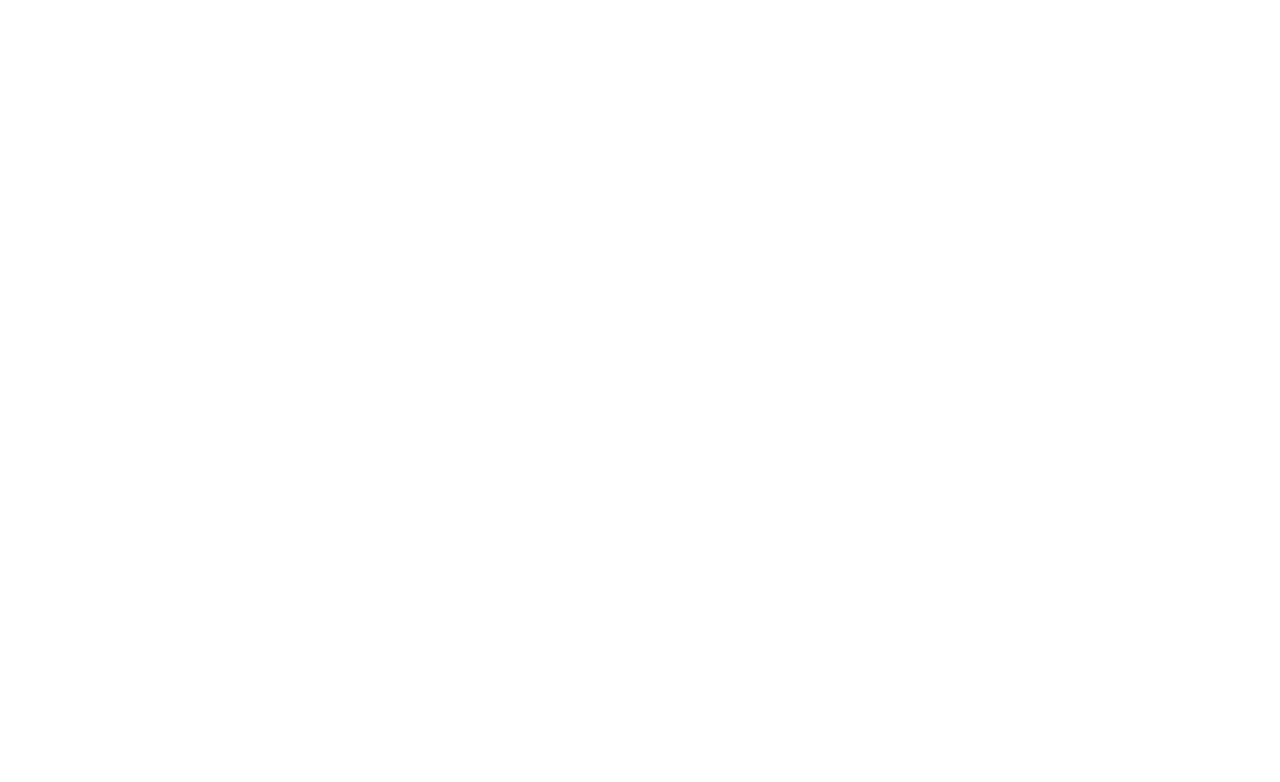
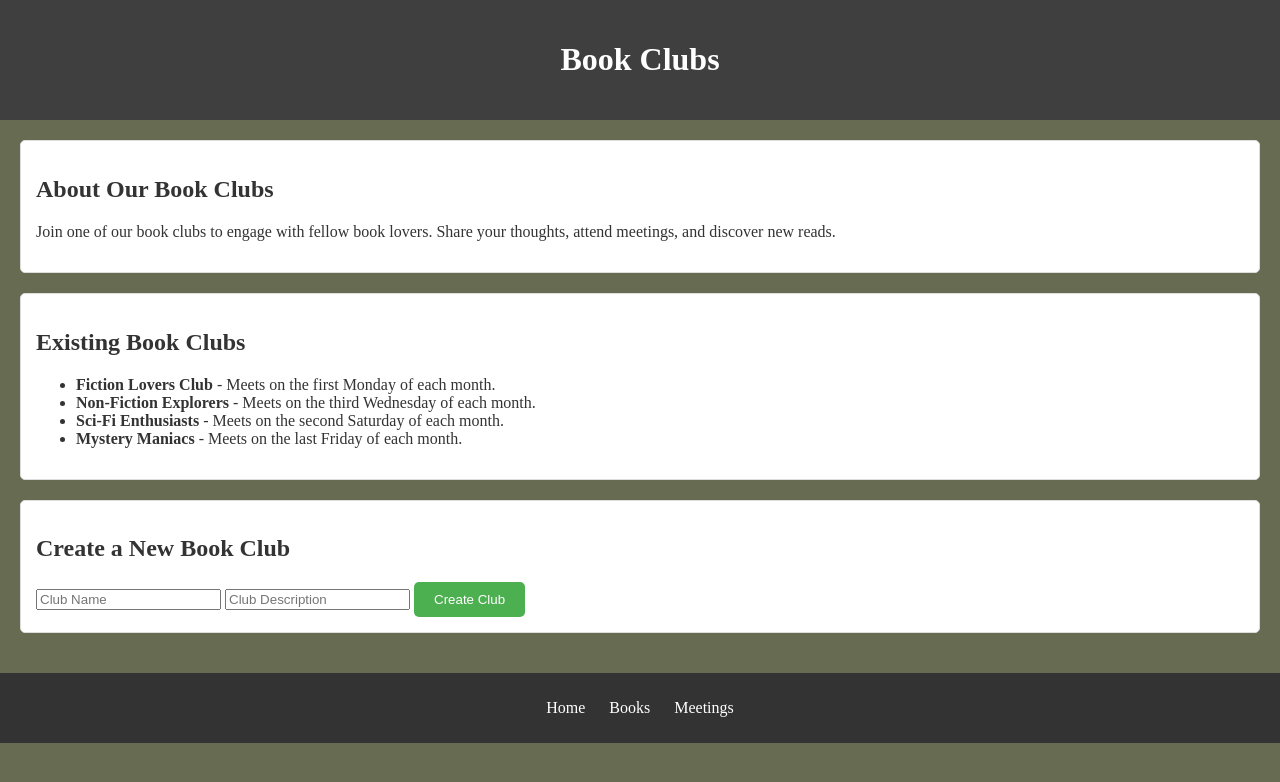
Before and after one commit to JakeMackBrown/Book-Club-Bub, a website: page client/clubs.html in a window 1280 px wide. Drawn offline with Linux system fonts and the light colour scheme; a web font is replaced by a local one.

Commit message:
add functionality to clubs page

```diff
--- /dev/null
+++ b/client/clubs.css
@@ -0,0 +1,63 @@
+/* clubs.css */
+
+body {
+    font-family: 'Gentium Book Plus', serif;
+    background-color: #676b52;
+    color: #333;
+    margin: 0;
+    padding: 0;
+  }
+
+  header {
+    background-color: #3f3f3f;
+    color: white;
+    padding: 20px 0;
+    text-align: center;
+  }
+
+  main {
+    padding: 20px;
+  }
+
+  #club-info, #club-list, #create-club {
+    background: white;
+    padding: 15px;
+    border: 1px solid #ddd;
+    border-radius: 5px;
+    margin-bottom: 20px;
+  }
+
+  footer {
+    background-color: #333;
+    color: white;
+    padding: 10px 0;
+    text-align: center;
+  }
+
+  nav ul {
+    list-style: none;
+    padding: 0;
+  }
+
+  nav ul li {
+    display: inline;
+    margin: 0 10px;
+  }
+
+  nav ul li a {
+    color: white;
+    text-decoration: none;
+  }
+
+  button {
+    padding: 10px 20px;
+    background-color: #4CAF50;
+    color: white;
+    border: none;
+    border-radius: 5px;
+    cursor: pointer;
+  }
+
+  button:hover {
+    background-color: #45a049;
+  }
--- a/client/clubs.html
+++ b/client/clubs.html
@@ -0,0 +1,54 @@
+<!DOCTYPE html>
+<html lang="en">
+<head>
+  <meta charset="UTF-8">
+  <title>Book Clubs</title>
+  <link rel="stylesheet" href="clubs.css">
+  <link rel="preconnect" href="https://fonts.gstatic.com" crossorigin>
+  <link href="https://fonts.googleapis.com/css2?family=Gentium+Book+Plus:ital,wght@0,400;0,700;1,400;1,700&display=swap" rel="stylesheet">
+</head>
+<body>
+  <header>
+    <h1>Book Clubs</h1>
+  </header>
+  <main>
+    <section id="club-info">
+      <h2>About Our Book Clubs</h2>
+      <p>Join one of our book clubs to engage with fellow book lovers. Share your thoughts, attend meetings, and discover new reads.</p>
+    </section>
+    <section id="club-list">
+      <h2>Existing Book Clubs</h2>
+      <ul>
+        <li><strong>Fiction Lovers Club</strong> - Meets on the first Monday of each month.</li>
+        <li><strong>Non-Fiction Explorers</strong> - Meets on the third Wednesday of each month.</li>
+        <li><strong>Sci-Fi Enthusiasts</strong> - Meets on the second Saturday of each month.</li>
+        <li><strong>Mystery Maniacs</strong> - Meets on the last Friday of each month.</li>
+      </ul>
+    </section>
+    <section id="create-club">
+      <h2>Create a New Book Club</h2>
+      <form id="createClubForm">
+        <input type="text" id="clubName" name="clubName" placeholder="Club Name" required>
+        <input type="text" id="clubDescription" name="clubDescription" placeholder="Club Description" required>
+        <button type="submit">Create Club</button>
+      </form>
+    </section>
+  </main>
+  <footer>
+    <nav>
+      <ul>
+        <li><a href="./index.html">Home</a></li>
+        <li><a href="./books.html">Books</a></li>
+        <li><a href="./meetings.html">Meetings</a></li>
+      </ul>
+    </nav>
+  </footer>
+  <script>
+    // Handle form submission without backend integration
+    document.getElementById('createClubForm').addEventListener('submit', (e) => {
+      e.preventDefault();
+      alert('New club created! (This is a placeholder, no backend integration)');
+    });
+  </script>
+</body>
+</html>
```
Also changed, not shown: client/index.html (+22 -1 lines), client/styles.css (+17 -0 lines).
